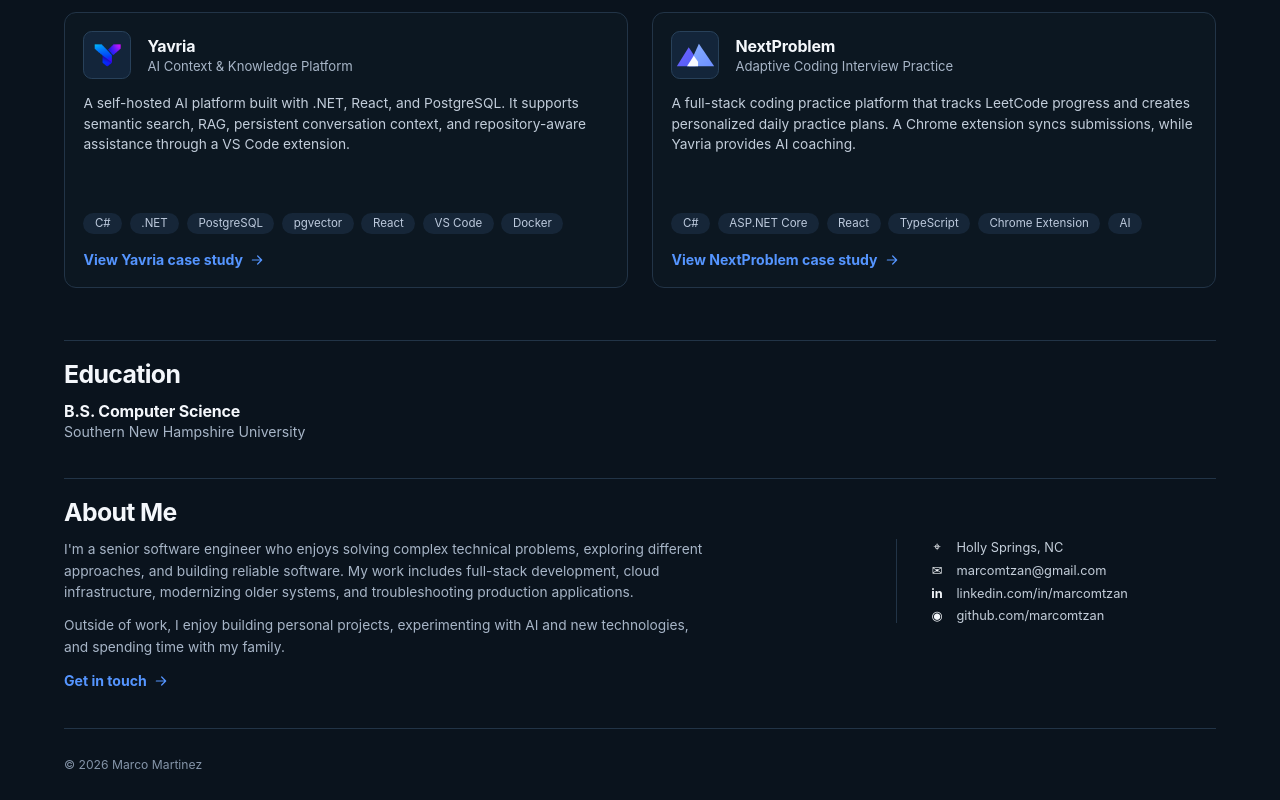
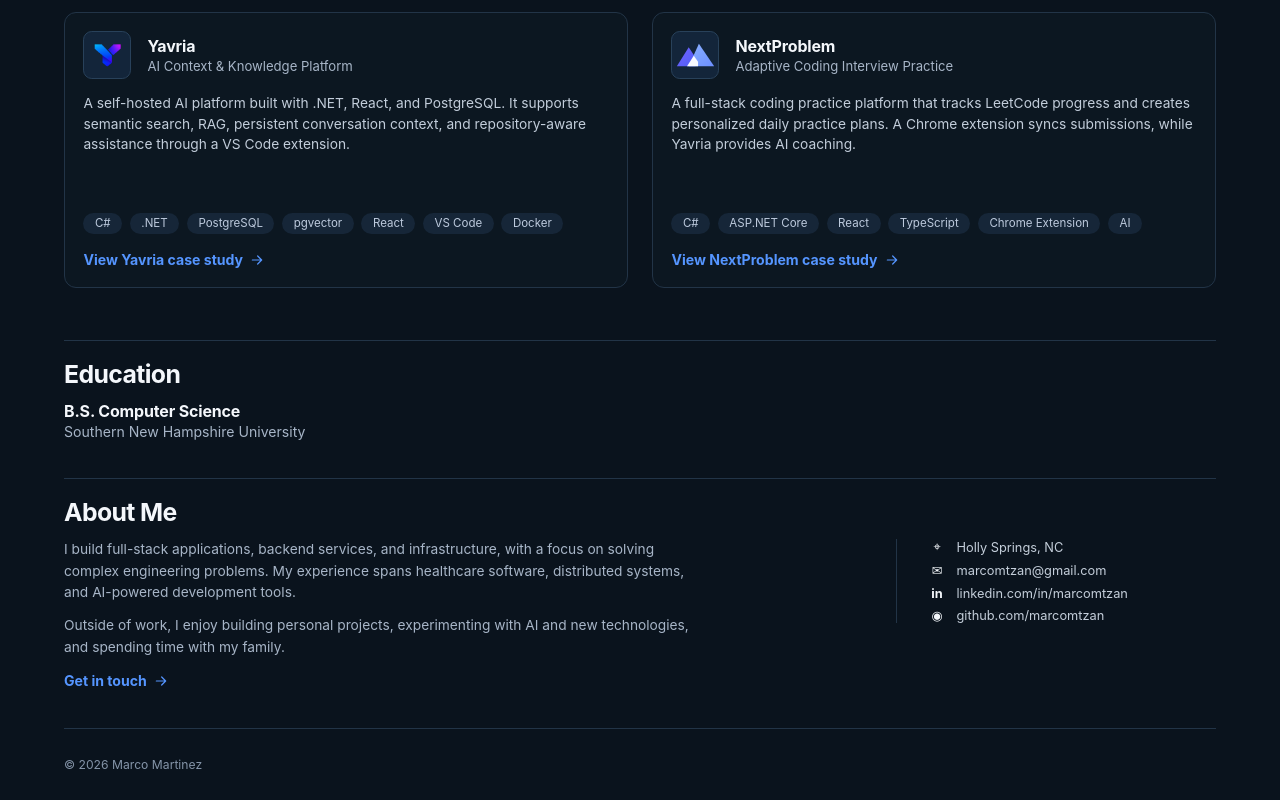
Before and after one commit to marcomtzan/portfolio, a React (Vite) app: page / in a window 1280 px wide. Shown: the part 1415-2215 px from the top of the page. Built offline with nearby package versions, Linux system fonts and the light colour scheme.

Commit message:
Update App.jsx

```diff
--- a/src/App.jsx
+++ b/src/App.jsx
@@ -223,7 +223,7 @@ function HomePage() {
         <div className="about-body">
           <div className="about-copy">
             <p>
-              I'm a senior software engineer who enjoys solving complex technical problems, exploring different approaches, and building reliable software. My work includes full-stack development, cloud infrastructure, modernizing older systems, and troubleshooting production applications.
+              I build full-stack applications, backend services, and infrastructure, with a focus on solving complex engineering problems. My experience spans healthcare software, distributed systems, and AI-powered development tools.
             </p>
             <p>
               Outside of work, I enjoy building personal projects, experimenting with AI and new technologies, and spending time with my family.
```
